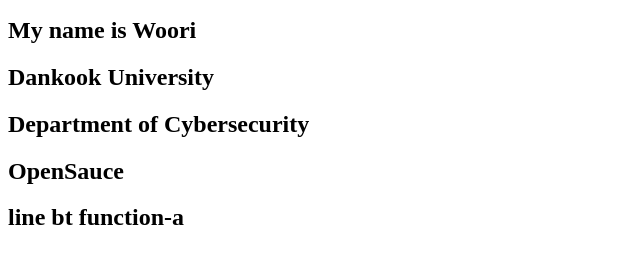
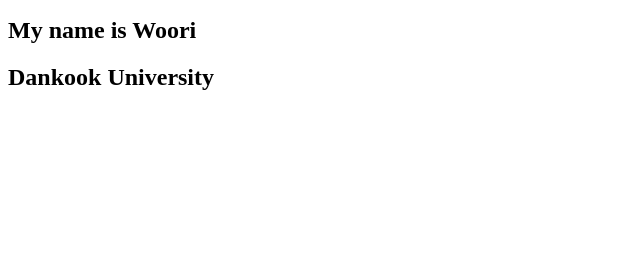
Before and after one commit to woori0117/git_Project, a plain HTML site: page index.html in a window 1280 px wide. Shown: the part 155-418 px from the top of the page, without its empty margins (0-640 px from the left). Drawn offline with Linux system fonts and the light colour scheme.

Commit message:
reset commit

```diff
--- a/index.html
+++ b/index.html
@@ -13,11 +13,5 @@
         <h2>My name is Woori</h2>
 
         <h2>Dankook University</h2>
-
-        <h2>Department of Cybersecurity</h2>
-
-        <h2>OpenSauce</h2>
-
-        <h2>line bt function-a</h2>
     </body>
 </html>
```
